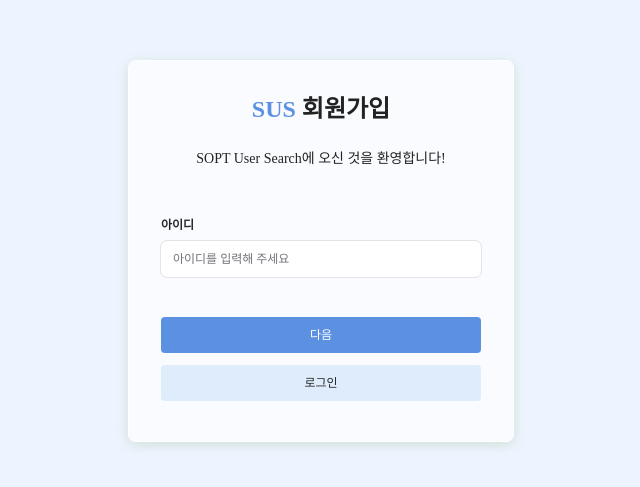
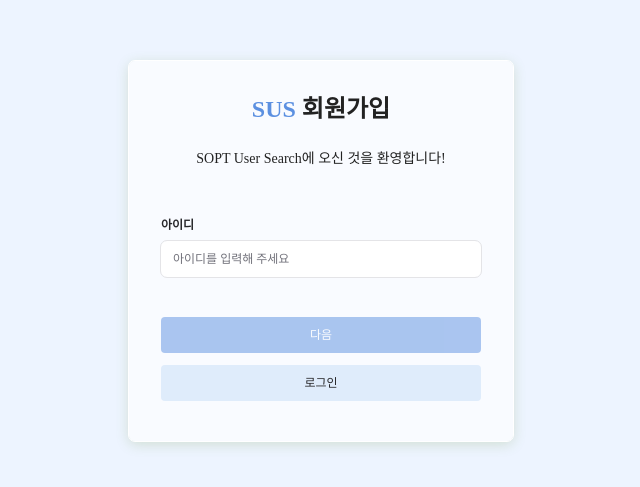
Before and after one commit to AT-SOPT-WEB/SoeunYoon, a React (Vite) app in the folder week4-assignment/: page /signup in a window 1280 px wide. Shown: the part 149-636 px from the top of the page, without its empty margins (319-959 px from the left). Built offline with nearby package versions, Linux system fonts and the light colour scheme; a web font is replaced by a local one.

Commit message:
feat: 회원가입 로직 수정

```diff
--- a/week4-assignment/src/components/button/Button.tsx
+++ b/week4-assignment/src/components/button/Button.tsx
@@ -1,18 +1,30 @@
-interface AuthButtonProps {
+interface ButtonProps {
   children: string;
   variant?: 'primary' | 'secondary';
   onClick?: () => void;
+  disabled?: boolean;
 }
 
-  export default function AuthButton({ children, variant = 'primary', onClick }: AuthButtonProps) {
-    const baseStyle = 'h-9 text-xs rounded transition';
+export default function Button({
+  children,
+  variant = 'primary',
+  onClick,
+  disabled = false,
+}: ButtonProps) {
+  const baseStyle = 'h-9 text-xs rounded transition px-4';
   const variants = {
     primary: 'bg-darkSky text-white hover:bg-darkSky-hover active:bg-darkSky-active',
     secondary: 'bg-lightSky text-zinc-800 hover:bg-lightSky-hover active:bg-lightSky-active',
   };
 
   return (
-      <button className={`${baseStyle} ${variants[variant]}`} onClick={onClick}>
+    <button
+      className={`${baseStyle} ${variants[variant]} ${
+        disabled ? 'opacity-50 cursor-not-allowed pointer-events-none' : ''
+      }`}
+      onClick={onClick}
+      disabled={disabled}
+    >
       {children}
     </button>
   );
--- a/week4-assignment/src/components/common/Alert.tsx
+++ b/week4-assignment/src/components/common/Alert.tsx
@@ -2,7 +2,7 @@ import { createPortal } from "react-dom";
 import { IoClose } from "react-icons/io5";
 import { AlertModalProps } from "../../types";
 
-  export default function AlertModal({
+  export default function Alert({
     isOpen,
     title,
     message,
--- a/week4-assignment/src/components/common/Input.tsx
+++ b/week4-assignment/src/components/common/Input.tsx
@@ -1,16 +1,28 @@
+import React from 'react';
+
 interface InputProps {
   label: string;
   placeholder: string;
   type?: string;
+  value?: string;
+  onChange?: (e: React.ChangeEvent<HTMLInputElement>) => void;
 }
 
-  export default function Input({ label, placeholder, type = 'text' }: InputProps) {
+export default function Input({
+  label,
+  placeholder,
+  type = 'text',
+  value,
+  onChange,
+}: InputProps) {
   return (
     <div className="flex flex-col gap-2">
       <label className="text-xs font-semibold text-zinc-800">{label}</label>
       <input
         type={type}
         placeholder={placeholder}
+        value={value}
+        onChange={onChange}
         className="pl-3 pr-4 py-2.5 text-xs text-zinc-700 bg-white rounded-md outline outline-[0.7px] outline-zinc-200 placeholder:text-zinc-500"
       />
     </div>
--- a/week4-assignment/src/pages/Signup.tsx
+++ b/week4-assignment/src/pages/Signup.tsx
@@ -1,21 +1,114 @@
-import { useNavigate } from 'react-router';
+import { useState } from 'react';
+import { useNavigate } from 'react-router-dom';
 
 import AuthLayout from '../components/login/AuthLayout';
 import Input from '../components/common/Input';
 import Button from '../components/button/Button';
+import Alert from '../components/common/Alert';
 
 export default function Signup() {
   const navigate = useNavigate();
+  const [isModalOpen, setIsModalOpen] = useState(false);
+
+  const [step, setStep] = useState<1 | 2 | 3>(1);
+  const [id, setId] = useState('');
+  const [password, setPassword] = useState('');
+  const [confirmPw, setConfirmPw] = useState('');
+  const [nickname, setNickname] = useState('');
+
+  const handleNext = () => {
+    if (step === 1 && id.trim()) {
+      setStep(2);
+    } else if (step === 2 && password && confirmPw && password === confirmPw) {
+      setStep(3);
+    }
+  };
+
+  const handleSubmit = () => {
+    if (!nickname.trim()) return;
+    setIsModalOpen(true);
+  };
+
   return (
     <AuthLayout title="회원가입" highlight="SUS" optionalText="SOPT User Search에 오신 것을 환영합니다!">
       <div className="flex flex-col gap-6">
-        <Input label="아이디" placeholder="아이디를 입력해 주세요" />
+        {step === 1 && (
+          <Input
+            label="아이디"
+            placeholder="아이디를 입력해 주세요"
+            type="text"
+            value={id}
+            onChange={(e) => setId(e.target.value)}
+          />
+        )}
+
+        {step === 2 && (
+          <>
+            <Input
+              label="비밀번호"
+              placeholder="비밀번호를 입력해 주세요"
+              type="password"
+              value={password}
+              onChange={(e) => setPassword(e.target.value)}
+            />
+            <Input
+              label="비밀번호 확인"
+              placeholder="비밀번호를 다시 입력해 주세요"
+              type="password"
+              value={confirmPw}
+              onChange={(e) => setConfirmPw(e.target.value)}
+            />
+            {password && confirmPw && password !== confirmPw && (
+              <p className="text-xs text-red-500">비밀번호가 일치하지 않습니다.</p>
+            )}
+          </>
+        )}
+
+        {step === 3 && (
+          <Input
+            label="닉네임"
+            placeholder="닉네임을 입력해 주세요"
+            value={nickname}
+            onChange={(e) => setNickname(e.target.value)}
+          />
+        )}
 
         <div className="flex flex-col gap-3 mt-4 mb-2">
-          <Button>다음</Button>
-          <Button variant="secondary" onClick={() => navigate('/login')}>로그인</Button>
+          {step < 3 ? (
+            <Button
+              onClick={handleNext}
+              disabled={
+                (step === 1 && !id.trim()) ||
+                (step === 2 &&
+                  (!password || !confirmPw || password !== confirmPw))
+              }
+            >
+              다음
+            </Button>
+          ) : (
+            <Button
+              onClick={handleSubmit}
+              disabled={!nickname.trim()}
+            >
+              회원가입
+            </Button>
+          )}
+
+          <Button variant="secondary" onClick={() => navigate('/login')}>
+            로그인
+          </Button>
         </div>
       </div>
+      <Alert
+        isOpen={isModalOpen}
+        title="회원가입 완료"
+        message={`${nickname}님, 회원가입이 완료되었습니다!`}
+        confirmText="로그인"
+        onConfirm={() => {
+          setIsModalOpen(false);
+          navigate('/login');
+        }}
+      />
     </AuthLayout>
   );
 }
```
Lines whose indentation alone changed are shown as unchanged.
